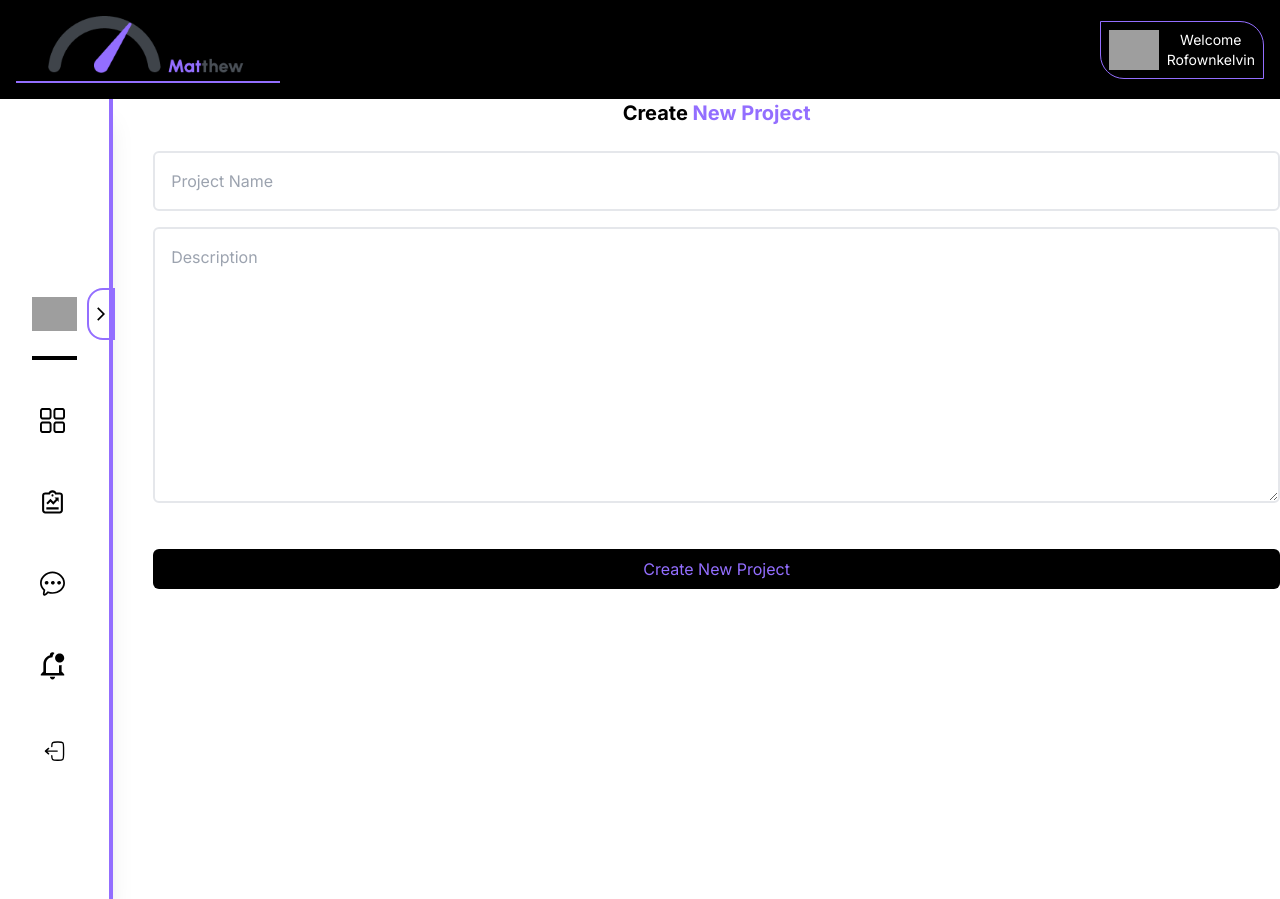
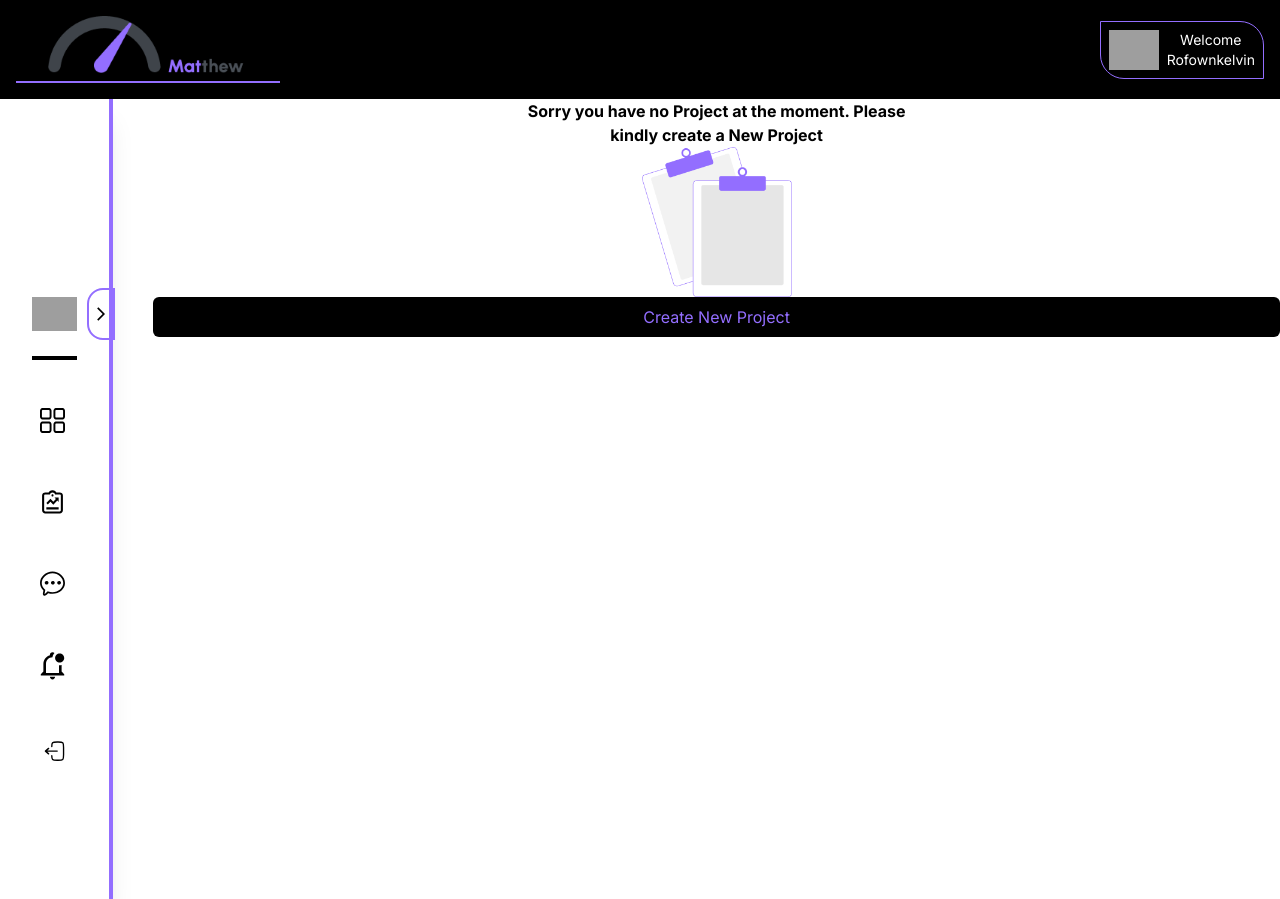
Before and after one commit to syntaxdesigner01/matthew_v2, a Next.js app: page /dashboard/project/createproject in a window 1280 px wide. Built offline with nearby package versions, Linux system fonts and the light colour scheme; grey boxes are pictures that could not be loaded.

Commit message:
changing file folow

```diff
--- a/package.json
+++ b/package.json
@@ -13,6 +13,7 @@
     "next": "14.0.4",
     "react": "^18",
     "react-dom": "^18",
+    "react-hot-toast": "^2.4.1",
     "react-icons": "^4.12.0",
     "react-redux": "^9.0.4"
   },
--- a/src/app/dashboard/project/createproject/page.tsx
+++ b/src/app/dashboard/project/createproject/page.tsx
@@ -1,4 +1,5 @@
 'use client'
+import NoProject from "@/components/DashboardComponents/NoProject";
 import { createProject } from "@/store/Slice/AppdbSlice";
 import { useRef } from "react";
 import { useDispatch } from "react-redux";
@@ -21,7 +22,15 @@ export default function CreateProject() {
     }
 
     return (
-        <form onSubmit={saveData}>
+        <>
+        <NoProject/>
+        </>
+
+    )
+}
+
+
+{/* <form onSubmit={saveData}>
             <h1 className="text-center pb-6 font-bold text-xl">Create <span className="text-primary">New Project</span> </h1>
             <div>
                 <input type="text" ref={name} name='name' placeholder='Project Name' className='border-2 w-full px-4 py-4 rounded-md' required />
@@ -31,7 +40,4 @@ export default function CreateProject() {
             </div>
 
             <button type='submit' className='w-full text-primary bg-black py-2 rounded-md mt-10' >Create New Project</button>
-        </form>
-
-    )
-}
+        </form> */}
--- a/src/app/dashboard/project/page.tsx
+++ b/src/app/dashboard/project/page.tsx
@@ -4,6 +4,7 @@ import NoProject from '@/components/DashboardComponents/NoProject';
 import { RootState } from '@/store/store';
 import { useEffect, useState } from 'react';
 import {useSelector } from 'react-redux'
+import CreateProject from './createproject/page';
 
 export default function Project() {
   const projects = useSelector((state: RootState) => state.projects)
@@ -23,7 +24,7 @@ export default function Project() {
 
           {
             isProject ?
-              <NoProject />
+             <CreateProject/>
               :
 
               <AllProjects/>
--- a/src/components/DashboardComponents/NoProject.tsx
+++ b/src/components/DashboardComponents/NoProject.tsx
@@ -10,9 +10,8 @@ export default function NoProject() {
     const [switchApp, setSwitchApp] = useState<Boolean>(false)
     return (
         <>
-            {
-                !switchApp ?
-                    <>
+
+
                         <p className='text-center font-bold'>Sorry you have no Project at the moment. Please <br /> kindly create a New Project </p>
 
                         <div className='flex justify-center '>
@@ -25,10 +24,7 @@ export default function NoProject() {
                             </button>
 
                         </div>
-                    </>:
 
-                    <CreateProject/>
-    }
         </>
     )
 }
```
Also changed, not shown: 1 other file (tests, documents, lock files or other folders).
